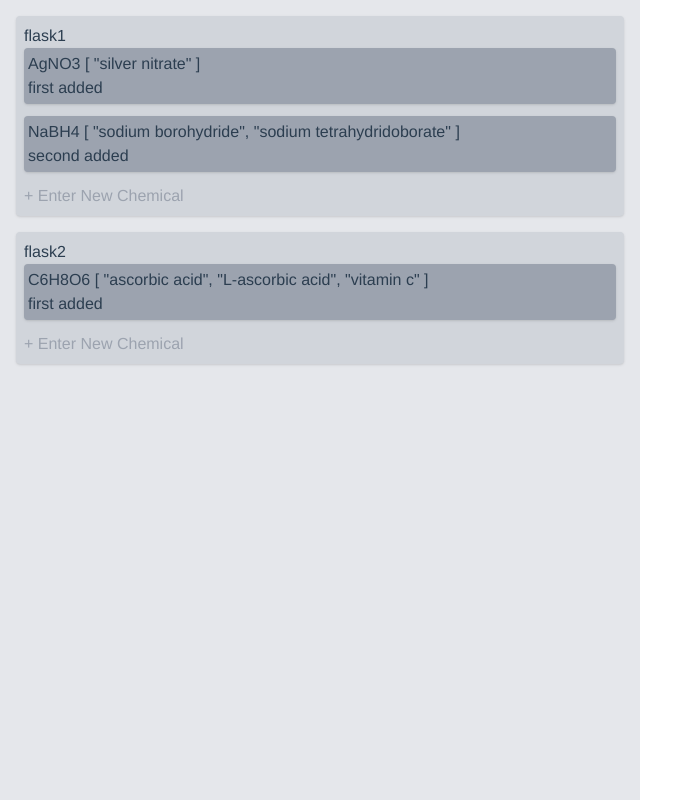
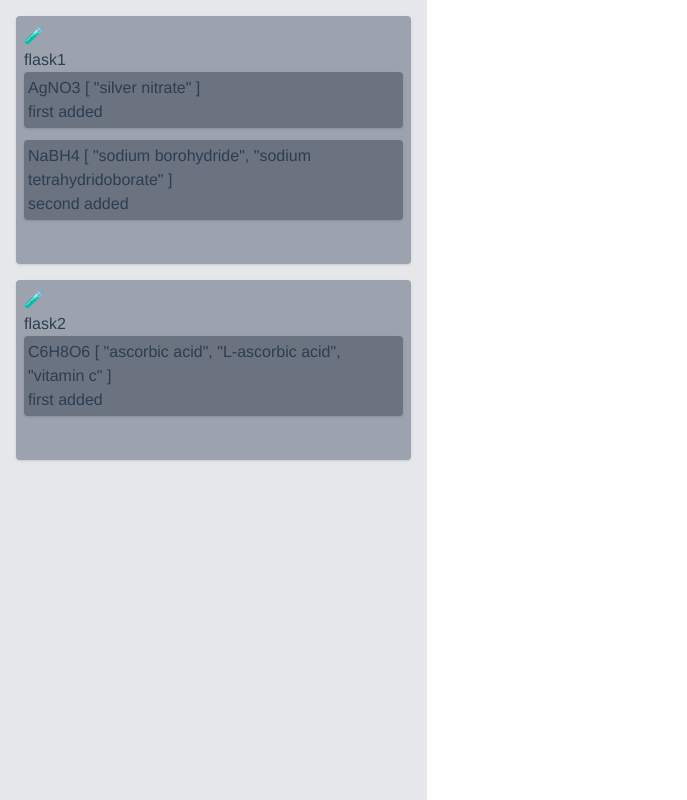
Before and after one commit to sl2820/labnote, a Vue app: page / in a window 1280 px wide. Shown: the whole page, without its empty margins (0-687 px from the left). Built offline with nearby package versions, Linux system fonts and the light colour scheme.

Commit message:
Add movable chemical funcs

```diff
--- a/src/store/index.js
+++ b/src/store/index.js
@@ -36,6 +36,10 @@ export default new Vuex.Store({
     UPDATE_CHEMICAL(state, { chemical, key, value }) {
       // chemical[key] = value
       Vue.set(chemical, key, value)
+    },
+    MOVE_CHEMICAL(state, { fromChemicals, toChemicals, chemicalIndex }) {
+      const chemicalToMove = fromChemicals.splice(chemicalIndex, 1)[0]
+      toChemicals.push(chemicalToMove)
     }
   }
 })
--- a/src/views/Note.vue
+++ b/src/views/Note.vue
@@ -5,8 +5,12 @@
         class="flask"
         v-for="(flask, $flaskIndex) of note.flasks"
         :key="$flaskIndex"
+        @drop="moveChemical($event, flask.chemicals)"
+        @dragover.prevent
+        @dragenter.prevent
       >
         <div class="flex mb-2 font-bold">
+          <p style="font-size:1rem">🧪</p>
           {{ flask.name }}
         </div>
         <div class="list-reset">
@@ -14,6 +18,8 @@
             class="chemical"
             v-for="(chemical, $chemicalIndex) of flask.chemicals"
             :key="$chemicalIndex"
+            draggable
+            @dragstart="pickupChemical($event, $chemicalIndex, $flaskIndex)"
             @click="goToChemical(chemical)"
           >
             <span class="font-bold">
@@ -66,6 +72,24 @@ export default {
         name: e.target.value
       })
       e.target.value = ""
+    },
+    pickupChemical(e, chemicalIndex, fromFlaskIndex) {
+      e.dataTransfer.effectAllowed = "move"
+      e.dataTransfer.dropEffect = "move"
+
+      e.dataTransfer.setData("chemical-index", chemicalIndex)
+      e.dataTransfer.setData("from-flask-index", fromFlaskIndex)
+    },
+    moveChemical(e, toChemicals) {
+      const fromFlaskIndex = e.dataTransfer.getData("from-flask-index")
+      const fromChemicals = this.note.flasks[fromFlaskIndex].chemicals
+      const chemicalIndex = e.dataTransfer.getData("chemical-index")
+
+      this.$store.commit("MOVE_CHEMICAL", {
+        fromChemicals,
+        toChemicals,
+        chemicalIndex
+      })
     }
   }
 }
@@ -73,13 +97,13 @@ export default {
 
 <style lang="css">
 .note {
-  @apply p-4 bg-gray-200 h-screen w-2/4 overflow-auto;
+  @apply p-4 bg-gray-200 h-screen w-1/3 overflow-auto;
 }
 .flask {
-  @apply bg-gray-300 p-2 mb-4 text-left shadow rounded;
+  @apply bg-gray-400 p-2 mb-4 text-left shadow rounded;
 }
 .chemical {
-  @apply items-center bg-gray-400 p-1 mb-3 text-left shadow rounded;
+  @apply items-center bg-gray-500 p-1 mb-3 text-left shadow rounded;
 }
 .chemical-bg {
   @apply inset-0 absolute;
```
